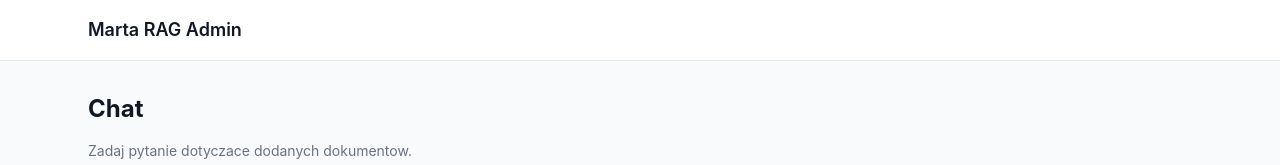
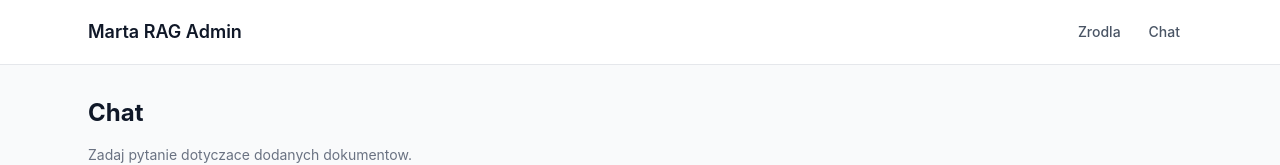
Before and after one commit to KonarzewskiPawel/tax-marta, a Next.js app: page /admin/chat in a window 1280 px wide. Shown: the top 165 px of the page. Built offline with nearby package versions, Linux system fonts and the light colour scheme.

Commit message:
add Chat and Zrodla nav links in admin layout header

```diff
--- a/app/admin/layout.tsx
+++ b/app/admin/layout.tsx
@@ -6,10 +6,24 @@ export default function AdminLayout({
   return (
     <div className="min-h-screen bg-gray-50 text-gray-900">
       <header className="border-b border-gray-200 bg-white">
-        <div className="mx-auto max-w-6xl px-6 py-4">
+        <div className="mx-auto max-w-6xl px-6 py-4 flex items-center justify-between">
           <h1 className="text-lg font-semibold">
             <a href="/admin/sources">Marta RAG Admin</a>
           </h1>
+          <nav className="flex gap-1 text-sm">
+            <a
+              href="/admin/sources"
+              className="rounded-md px-3 py-1.5 font-medium text-gray-600 hover:bg-gray-100 hover:text-gray-900 transition-colors"
+            >
+              Zrodla
+            </a>
+            <a
+              href="/admin/chat"
+              className="rounded-md px-3 py-1.5 font-medium text-gray-600 hover:bg-gray-100 hover:text-gray-900 transition-colors"
+            >
+              Chat
+            </a>
+          </nav>
         </div>
       </header>
       <main className="mx-auto max-w-6xl px-6 py-8">{children}</main>
```
